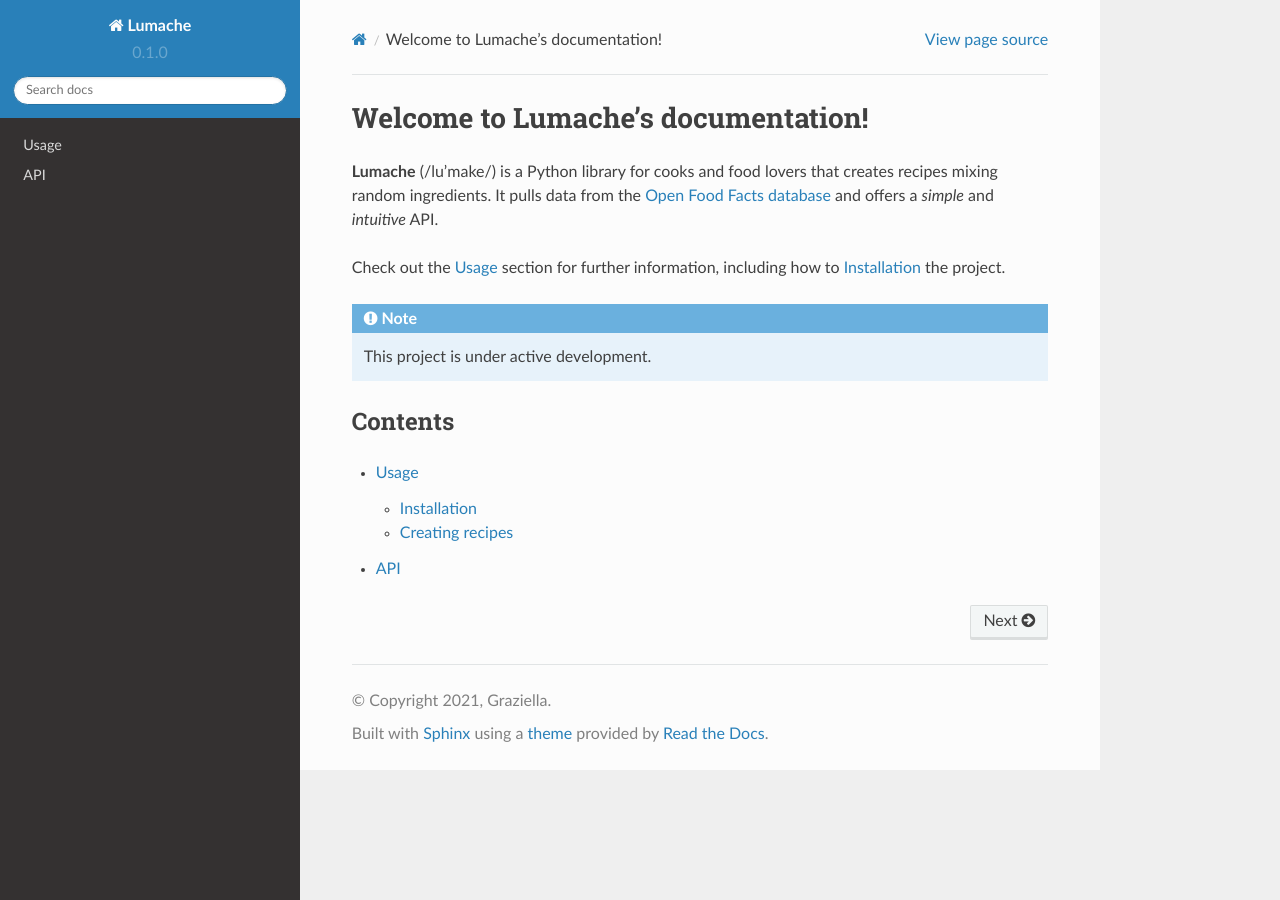
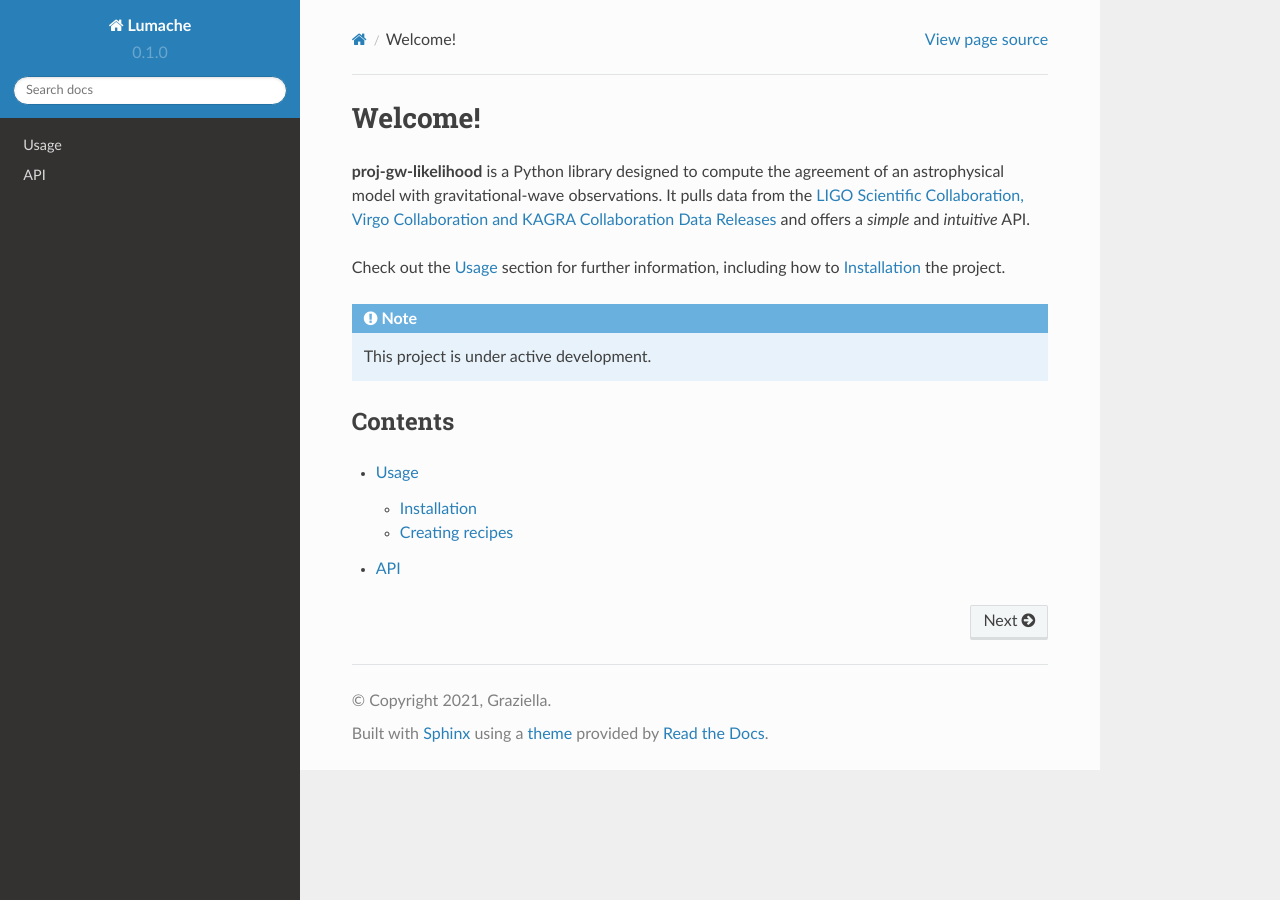
Before and after one commit to stegmaja/proj-gw-likelihood, a Sphinx documentation site: the page built from docs/source/index.rst, in a window 1280 px wide. Built offline with Sphinx 7.4.7 and the Read the Docs theme 2.0.0, drawn with Linux system fonts in a browser that asks for light colours.

Commit message:
Update index.rst

```diff
--- a/docs/source/index.rst
+++ b/docs/source/index.rst
@@ -1,9 +1,8 @@
-Welcome to Lumache's documentation!
+Welcome!
 ===================================
 
-**Lumache** (/lu'make/) is a Python library for cooks and food lovers
-that creates recipes mixing random ingredients.
-It pulls data from the `Open Food Facts database <https://world.openfoodfacts.org/>`_
+**proj-gw-likelihood** is a Python library designed to compute the agreement of an astrophysical model with gravitational-wave observations.
+It pulls data from the `LIGO Scientific Collaboration, Virgo Collaboration and KAGRA Collaboration Data Releases <https://zenodo.org/communities/ligo-virgo-kagra?q=&l=list&p=1&s=10&sort=newest>`_
 and offers a *simple* and *intuitive* API.
 
 Check out the :doc:`usage` section for further information, including
```
